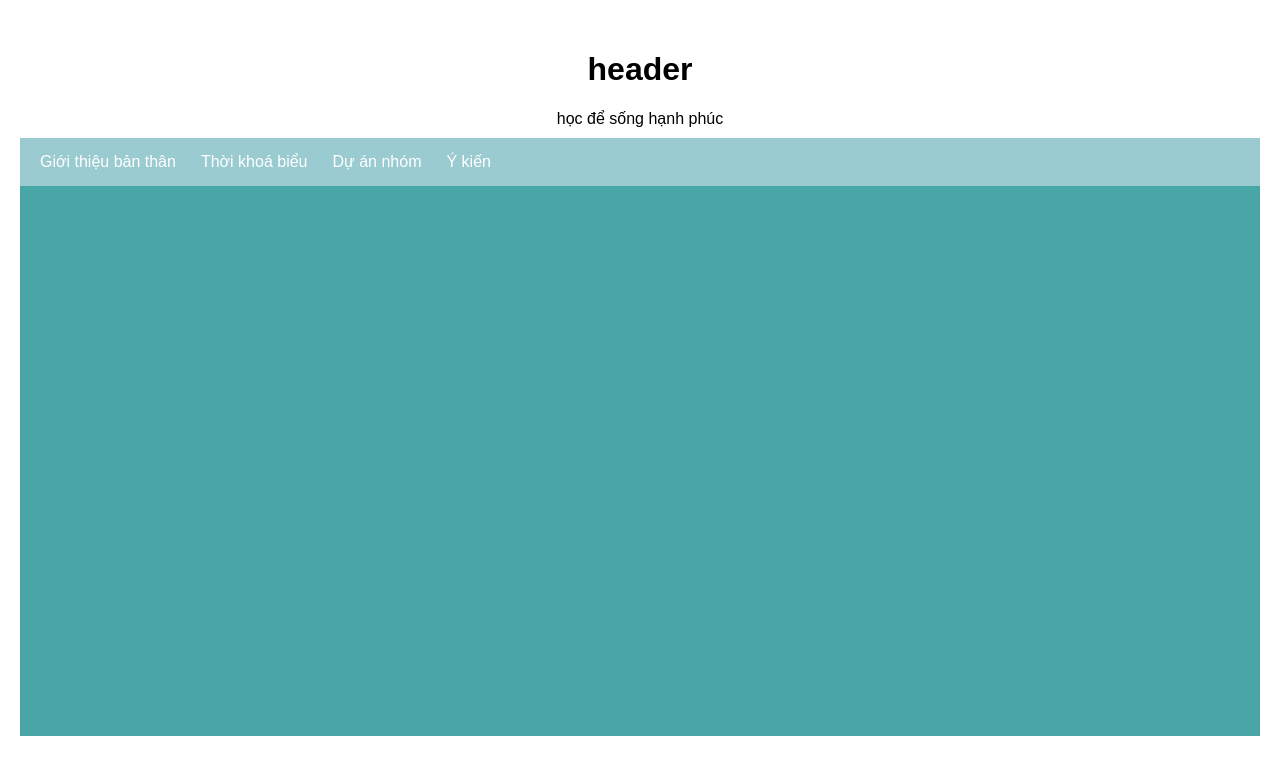
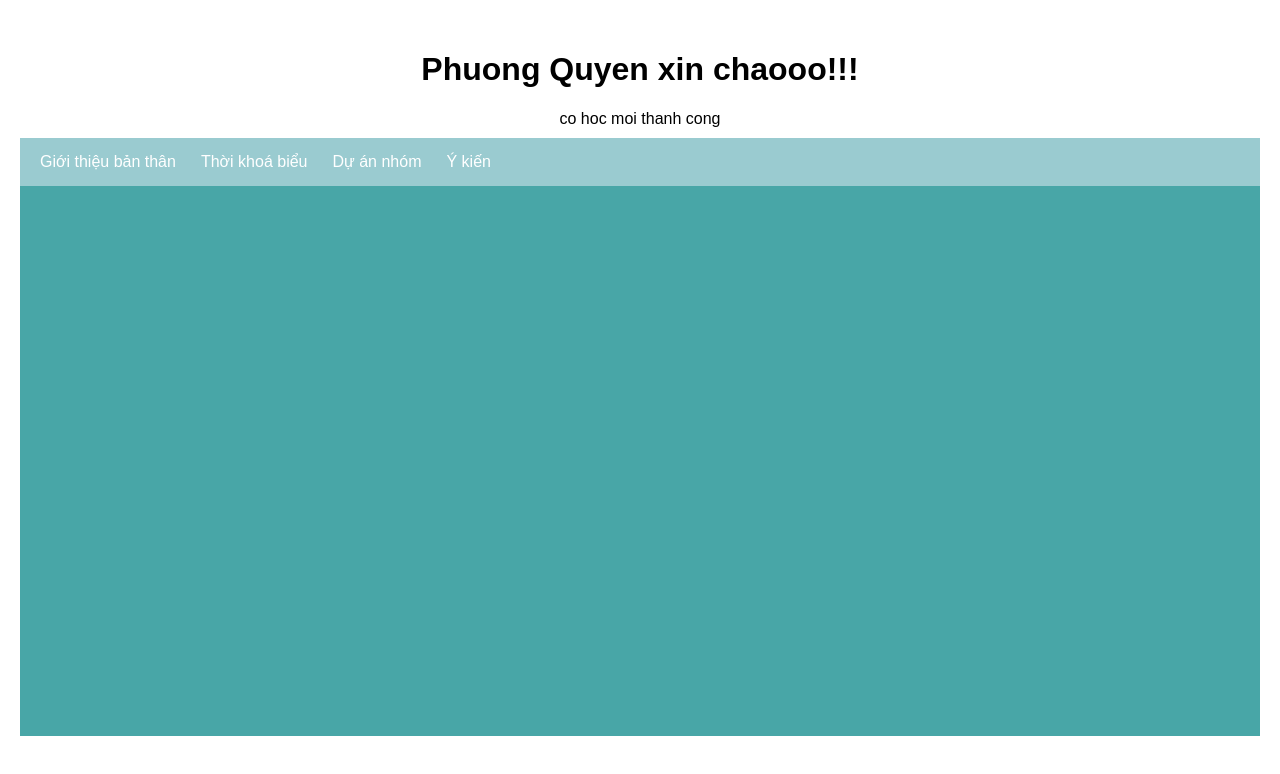
Before and after one commit to tnpquyen1117/pq, a plain HTML site: page index.html in a window 1280 px wide. Drawn offline with Linux system fonts and the light colour scheme.

Commit message:
Update index.html

```diff
--- a/index.html
+++ b/index.html
@@ -10,8 +10,8 @@
 <body>
   <center>
     <header>
-      <h1> header </h1>
-      <p1> học để sống hạnh phúc</p1>
+      <h1> Phuong Quyen xin chaooo!!! </h1>
+      <p1> co hoc moi thanh cong</p1>
     </header>
 
 <div class="chinh" >
```
